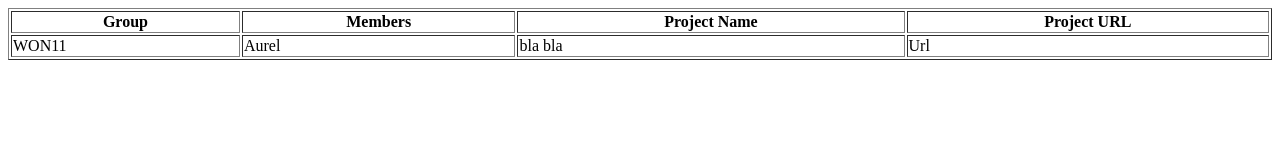
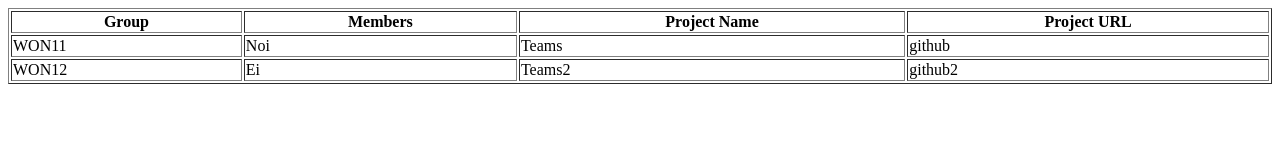
Before and after one commit to vaidanicu/Team-Networking.github.io, a plain HTML site: page index.html in a window 1280 px wide. Drawn offline with Linux system fonts and the light colour scheme.

Commit message:
load teams from json

```diff
--- a/index.html
+++ b/index.html
@@ -9,7 +9,7 @@
   </head>
   <body>
     <div>
-      <table border="1">
+      <table border="1" id="teams">
         <thead>
           <th>Group</th>
           <th>Members</th>
@@ -17,16 +17,9 @@
           <th>Project URL</th>
         </thead>
 
-        <tbody>
-          <tr>
-            <td>WON11</td>
-            <td>Aurel</td>
-            <td>bla bla</td>
-            <td>Url</td>
-          </tr>
-        </tbody>
+        <tbody></tbody>
       </table>
     </div>
-    <footer></footer>
+    <script src="/index.js"></script>
   </body>
 </html>
--- /dev/null
+++ b/index.js
@@ -0,0 +1,18 @@
+fetch("teams.json")
+  .then((r) => r.json())
+  .then((teams) => {
+    displayTeams(teams);
+  });
+
+function displayTeams(teams) {
+  const teamsHTML = teams.map(
+    (team) => `
+        <tr>
+            <td>${team.promotion}</td>
+            <td>${team.members}</td>
+            <td>${team.name}</td>
+            <td>${team.url}</td>
+        </tr>`
+  );
+  document.querySelector("#teams tbody").innerHTML = teamsHTML.join("");
+}
--- /dev/null
+++ b/teams.json
@@ -0,0 +1,14 @@
+[
+  {
+    "promotion": "WON11",
+    "members": "Noi",
+    "name": "Teams",
+    "url": "github"
+  },
+  {
+    "promotion": "WON12",
+    "members": "Ei",
+    "name": "Teams2",
+    "url": "github2"
+  }
+]
```
